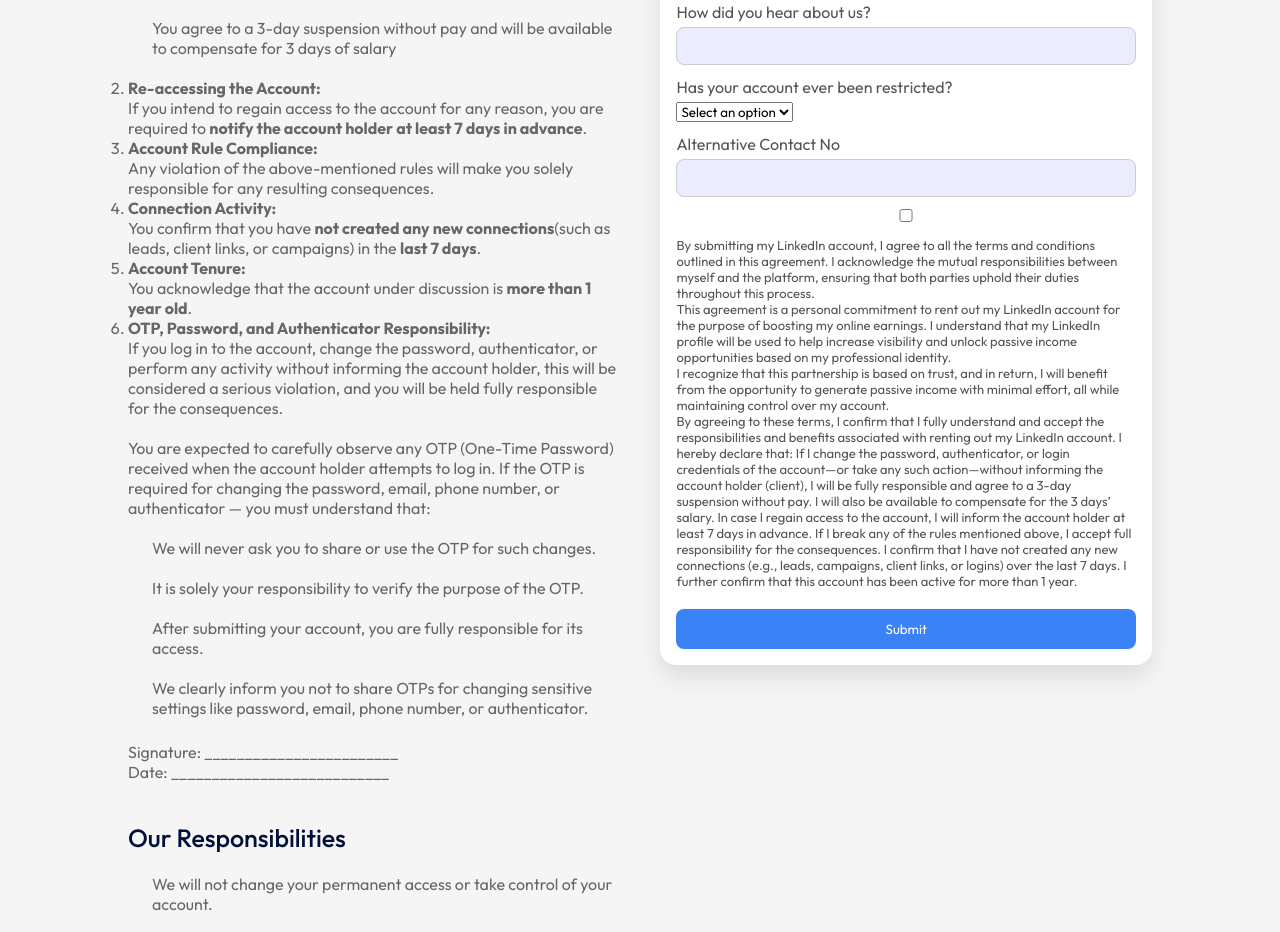
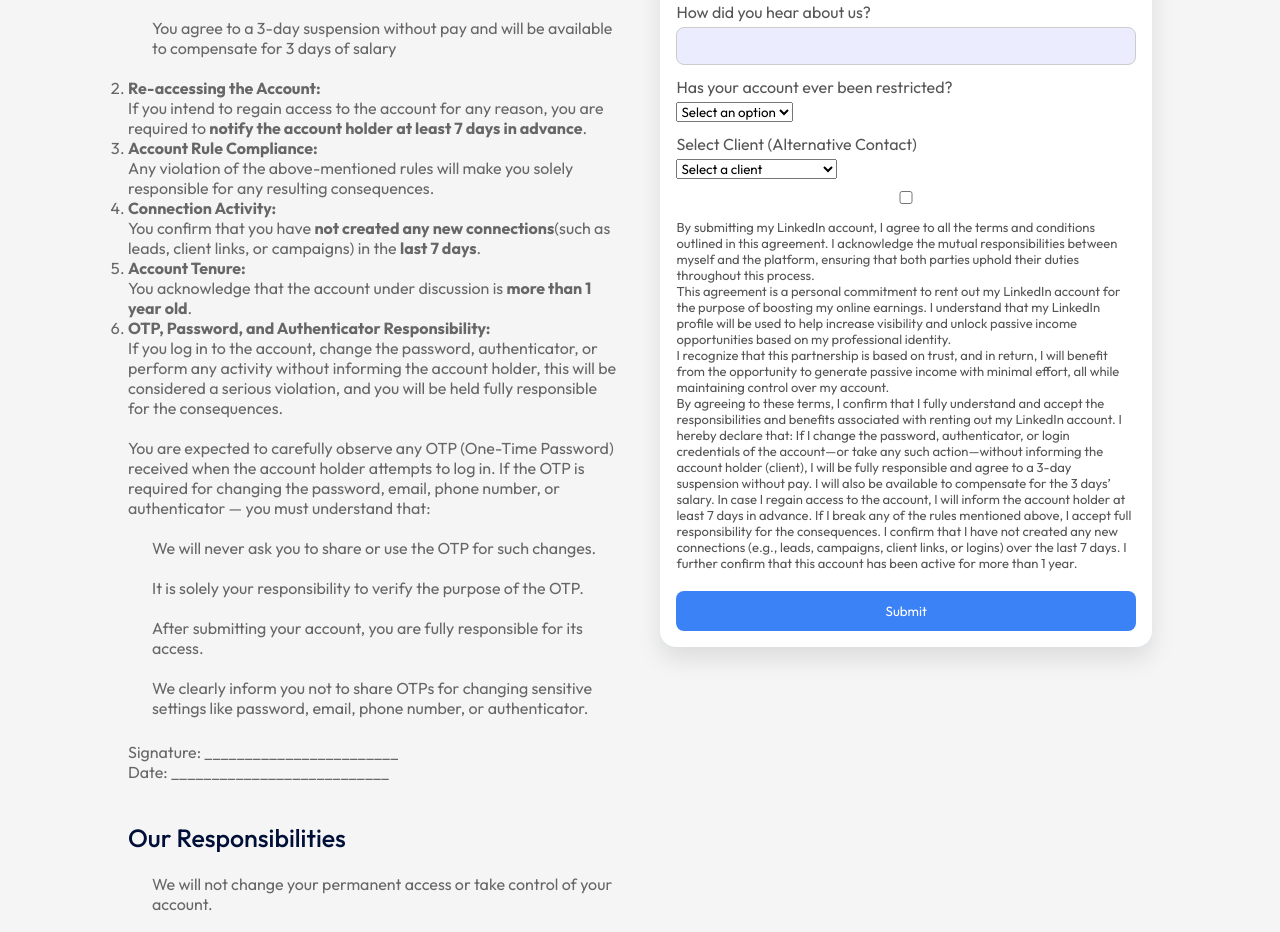
Before and after one commit to Taimorosman/leadspule, a React (Vite) app: page / in a window 1280 px wide. Shown: the part 4683-5615 px from the top of the page. Built offline with nearby package versions, Linux system fonts and the light colour scheme.

Commit message:
my code done

```diff
--- a/src/components/ContactForm/ContactForm.jsx
+++ b/src/components/ContactForm/ContactForm.jsx
@@ -184,8 +184,14 @@
           <option value="No">No</option>
         </select>
 
-        <label>Alternative Contact No</label>
-        <input type="text" name="alternative_contact" value={formData.alternative_contact} onChange={handleChange} required />
+        <label>Select Client (Alternative Contact)</label>
+<select name="alternative_contact" value={formData.alternative_contact} onChange={handleChange} required>
+  <option value="">Select a client</option>
+  <option value="client_1">LeadsPuls_lcy7727</option>
+  <option value="client_2">LeadsPulse_Mry424413</option>
+  <option value="client_3">LeadsPulse_Tok6100</option>
+  <option value="client_4">LeadsPulse_Altr0001</option>
+</select>
 
         {/* Strict Checkbox Validation */}
         <label style={{ fontSize: '13px' }}>
```
Also changed, not shown: src/components/Contact/Contact.jsx (+0 -588 lines).
